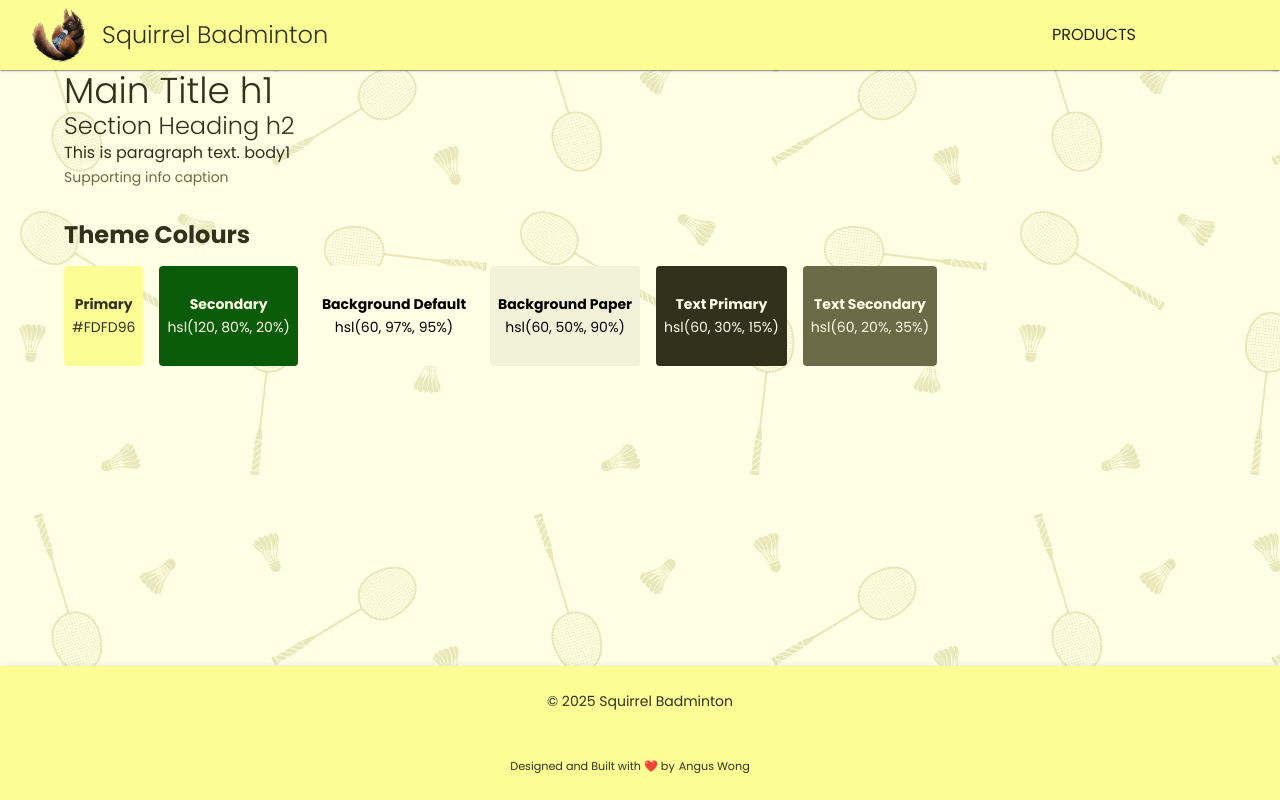
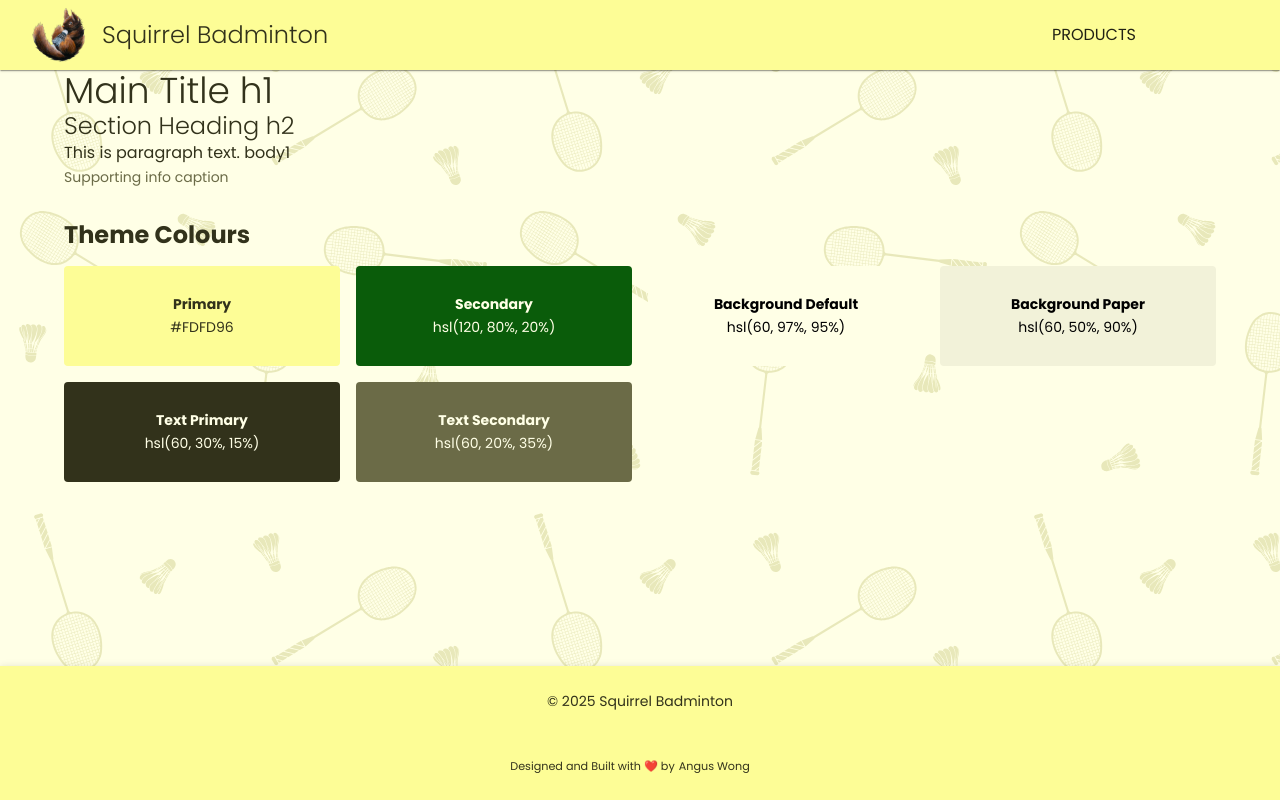
Before and after one commit to wongy123/Squirrel-Badminton, a React (Vite) app: page /SquirrelBadminton/design in a window 1280 px wide. Built offline with nearby package versions, Linux system fonts and the light colour scheme; some icons are missing.

Commit message:
Continue updating to Gridv2

```diff
--- a/src/components/ColourPaletteGrid.tsx
+++ b/src/components/ColourPaletteGrid.tsx
@@ -41,38 +41,38 @@ const ColourPaletteGrid = () => {
       </Typography>
 
       <Grid container spacing={2}>
-        <Grid item xs={6} sm={3}>
+        <Grid size={{ xs: 6, sm: 3 }}>
           <ColourBlock label="Primary" color={primary.main} />
         </Grid>
-        <Grid item xs={6} sm={3}>
+        <Grid size={{ xs: 6, sm: 3 }}>
           <ColourBlock
             label="Secondary"
             color={secondary.main}
             textColor={background.default}
           />
         </Grid>
-        <Grid item xs={6} sm={3}>
+        <Grid size={{ xs: 6, sm: 3 }}>
           <ColourBlock
             label="Background Default"
             color={background.default}
             textColor="#000"
           />
         </Grid>
-        <Grid item xs={6} sm={3}>
+        <Grid size={{ xs: 6, sm: 3 }}>
           <ColourBlock
             label="Background Paper"
             color={background.paper}
             textColor="#000"
           />
         </Grid>
-        <Grid item xs={6} sm={3}>
+        <Grid size={{ xs: 6, sm: 3 }}>
           <ColourBlock
             label="Text Primary"
             color={text.primary}
             textColor={background.default}
           />
         </Grid>
-        <Grid item xs={6} sm={3}>
+        <Grid size={{ xs: 6, sm: 3 }}>
           <ColourBlock
             label="Text Secondary"
             color={text.secondary}
```
